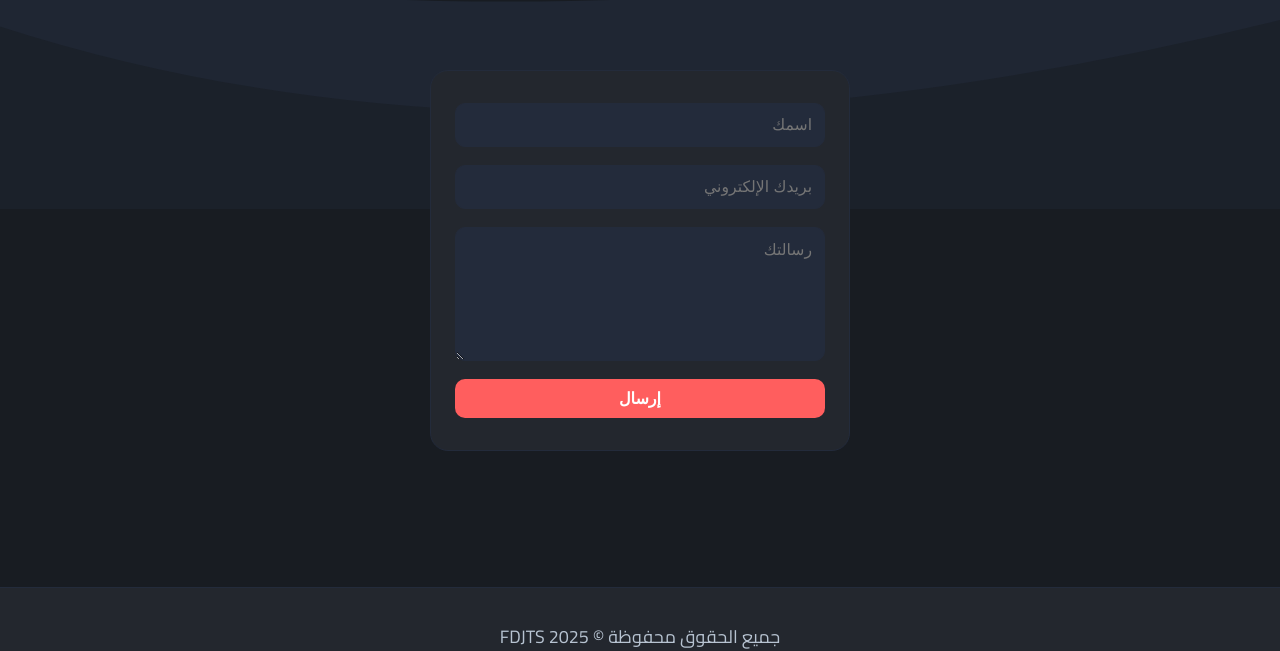
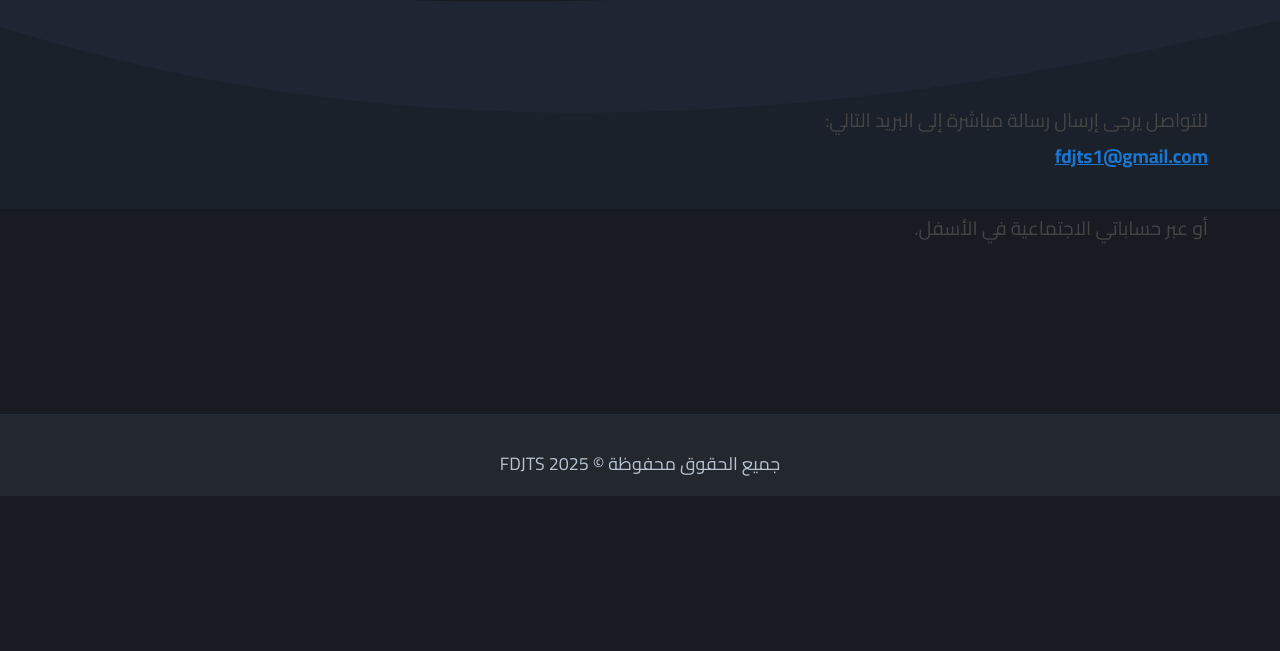
Before and after one commit to FDJTS/Portfolio, a plain HTML site: page contact.html in a window 1280 px wide. Shown: the part 591-1242 px from the top of the page. After the commit the page ends 1087 px from the top, so only its background shows below. Drawn offline with Linux system fonts and the light colour scheme.

Commit message:
Update contact.html

```diff
--- a/contact.html
+++ b/contact.html
@@ -32,12 +32,12 @@
   </header>
   <main>
     <section>
-      <form class="contact-form" action="https://formsubmit.co/zyadmohamed343@gmail.com" method="POST">
-        <input type="text" name="name" placeholder="اسمك" required>
-        <input type="email" name="email" placeholder="بريدك الإلكتروني" required>
-        <textarea name="message" placeholder="رسالتك" rows="6" required></textarea>
-        <button type="submit">إرسال</button>
-      </form>
+      <div style="font-size:1.2rem;color:#444;padding:32px 0;">
+        للتواصل يرجى إرسال رسالة مباشرة إلى البريد التالي:<br>
+        <a href="mailto:fdjts1@gmail.com" style="color:#1976d2;font-weight:bold;">fdjts1@gmail.com</a>
+        <br><br>
+        أو عبر حساباتي الاجتماعية في الأسفل.
+      </div>
     </section>
   </main>
   <footer>
```
